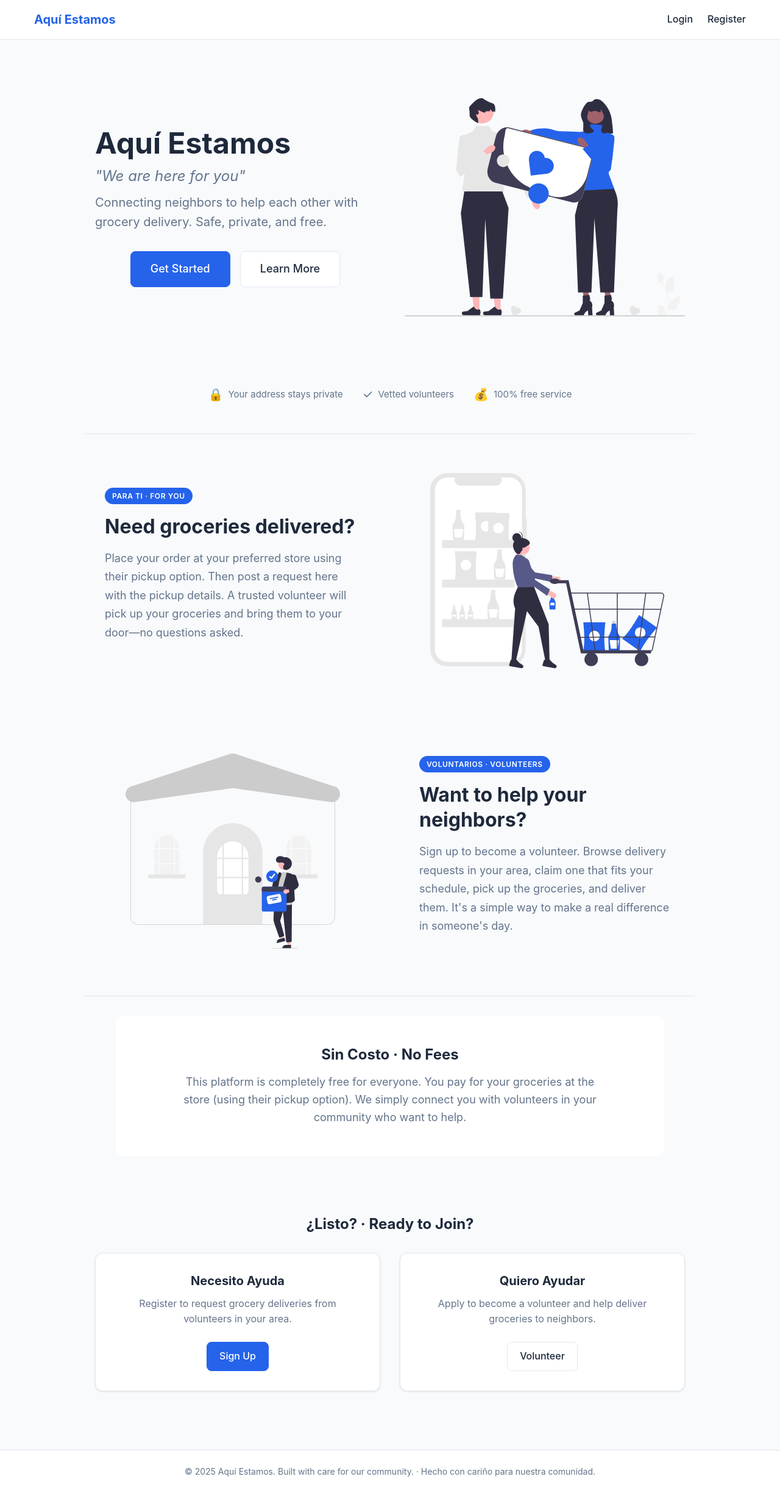
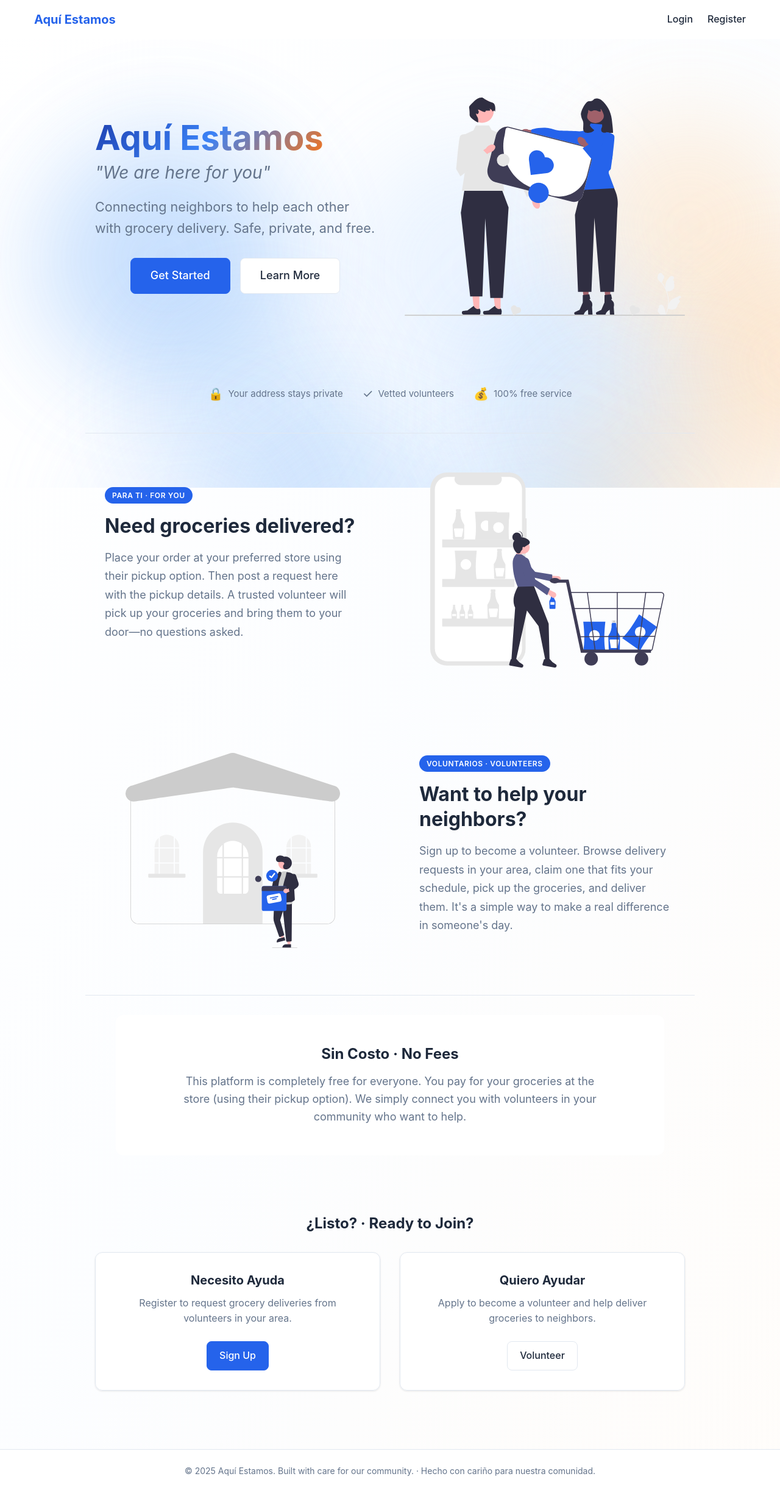
Before and after one commit to dschell3/Community-Delivery, a Flask app: page / in a window 1280 px wide. Shown: the whole page at 61% size. After the commit the page ends 2421 px from the top, so only its background shows below. Run offline with Flask 3, Linux system fonts and the light colour scheme; some libraries are stand-ins or nearby versions.

Commit message:
Added color gradients and stuff to landing page

```diff
--- a/templates/landing.html
+++ b/templates/landing.html
@@ -4,6 +4,56 @@
 
 {% block extra_css %}
 <style>
+    /* Remove header border on landing page */
+    .navbar {
+        border-bottom: none;
+    }
+
+    /* Base background - subtle gradient foundation */
+    body {
+        background: linear-gradient(to bottom right, #ffffff 0%, rgba(239, 246, 255, 0.2) 50%, rgba(254, 243, 230, 0.2) 100%);
+    }
+
+    /* Animated background container */
+    .animated-bg {
+        position: fixed;
+        top: 0;
+        left: 0;
+        width: 100%;
+        height: 100%;
+        pointer-events: none;
+        z-index: -1;
+        overflow: hidden;
+    }
+
+    /* Individual floating blobs */
+    .blob {
+        position: absolute;
+        border-radius: 50%;
+        filter: blur(80px);
+        opacity: 0;
+        animation: float-blob 20s ease-in-out infinite;
+    }
+
+    @keyframes float-blob {
+        0%, 100% {
+            transform: translate(0, 0) scale(1);
+            opacity: 0.7;
+        }
+        25% {
+            transform: translate(30px, -40px) scale(1.1);
+            opacity: 0.85;
+        }
+        50% {
+            transform: translate(-20px, 20px) scale(0.95);
+            opacity: 0.6;
+        }
+        75% {
+            transform: translate(40px, 30px) scale(1.05);
+            opacity: 0.75;
+        }
+    }
+
     /* Hero Section - Modern SaaS Style */
     .hero {
         display: grid;
@@ -20,22 +70,33 @@
     }
 
     .hero-content h1 {
-        font-size: 3rem;
-        margin-bottom: 0.5rem;
+        font-size: 3.5rem;
+        margin-bottom: 0.25rem;
         line-height: 1.1;
+        font-weight: 700;
+    }
+
+    /* Gradient text effect for the title */
+    .gradient-text {
+        background: linear-gradient(135deg, #1e40af 0%, #3b82f6 50%, #f97316 100%);
+        -webkit-background-clip: text;
+        -webkit-text-fill-color: transparent;
+        background-clip: text;
     }
 
     .hero-tagline {
-        font-size: 1.5rem;
+        font-size: 1.75rem;
         color: var(--text-muted);
-        margin-bottom: 0.5rem;
+        margin-bottom: 1rem;
         font-style: italic;
     }
 
     .hero-subtitle {
-        font-size: 1.25rem;
+        font-size: 1.35rem;
         color: var(--text-muted);
         margin-bottom: 2rem;
+        line-height: 1.6;
+        max-width: 500px;
     }
 
     .hero-actions {
@@ -125,7 +186,8 @@
 
     /* How It Works Summary */
     .how-it-works-summary {
-        background: var(--surface);
+        background: rgba(255, 255, 255, 0.85);
+        backdrop-filter: blur(10px);
         border-radius: var(--radius-lg);
         padding: 3rem 2rem;
         max-width: 900px;
@@ -163,7 +225,8 @@
     }
 
     .cta-card {
-        background: var(--surface);
+        background: rgba(255, 255, 255, 0.85);
+        backdrop-filter: blur(10px);
         border-radius: var(--radius-lg);
         padding: 2rem;
         text-align: center;
@@ -233,7 +296,16 @@
         }
 
         .hero-content h1 {
-            font-size: 2.25rem;
+            font-size: 2.5rem;
+        }
+
+        .hero-tagline {
+            font-size: 1.25rem;
+        }
+
+        .hero-subtitle {
+            font-size: 1.1rem;
+            max-width: 100%;
         }
 
         .hero-actions {
@@ -262,11 +334,14 @@
 {% endblock %}
 
 {% block content %}
+<!-- Animated background with floating blobs -->
+<div class="animated-bg" id="animated-bg"></div>
+
 <div class="landing">
     <!-- Hero Section -->
     <section class="hero">
         <div class="hero-content">
-            <h1>Aquí Estamos</h1>
+            <h1><span class="gradient-text">Aquí Estamos</span></h1>
             <p class="hero-tagline">"We are here for you"</p>
             <p class="hero-subtitle">
                 Connecting neighbors to help each other with grocery delivery.
@@ -372,3 +447,46 @@
     </section>
 </div>
 {% endblock %}
+
+{% block extra_js %}
+<script>
+document.addEventListener('DOMContentLoaded', function() {
+    const container = document.getElementById('animated-bg');
+    if (!container) return;
+
+    // Blob configuration - colors and positions scattered across the page
+    const blobs = [
+        // Blues - scattered across left and center
+        { color: 'rgba(96, 165, 250, 0.45)', size: 400, x: 5, y: 30, delay: 0 },
+        { color: 'rgba(147, 197, 253, 0.4)', size: 350, x: 20, y: 60, delay: 2 },
+        { color: 'rgba(191, 219, 254, 0.45)', size: 450, x: 45, y: 25, delay: 4 },
+        { color: 'rgba(96, 165, 250, 0.35)', size: 380, x: 30, y: 80, delay: 6 },
+        { color: 'rgba(147, 197, 253, 0.4)', size: 420, x: 60, y: 55, delay: 8 },
+
+        // Warm tones - right side accents (boosted opacity)
+        { color: 'rgba(254, 205, 150, 0.5)', size: 380, x: 75, y: 20, delay: 3 },
+        { color: 'rgba(253, 186, 116, 0.45)', size: 350, x: 88, y: 50, delay: 5 },
+        { color: 'rgba(254, 215, 170, 0.45)', size: 400, x: 70, y: 75, delay: 7 },
+
+        // Additional light blues for depth
+        { color: 'rgba(191, 219, 254, 0.35)', size: 320, x: 10, y: 85, delay: 9 },
+        { color: 'rgba(147, 197, 253, 0.3)', size: 400, x: 50, y: 90, delay: 11 },
+    ];
+
+    blobs.forEach((config, index) => {
+        const blob = document.createElement('div');
+        blob.className = 'blob';
+        blob.style.cssText = `
+            width: ${config.size}px;
+            height: ${config.size}px;
+            background: ${config.color};
+            left: ${config.x}%;
+            top: ${config.y}%;
+            animation-delay: -${config.delay}s;
+            animation-duration: ${18 + (index % 5) * 2}s;
+        `;
+        container.appendChild(blob);
+    });
+});
+</script>
+{% endblock %}
```
